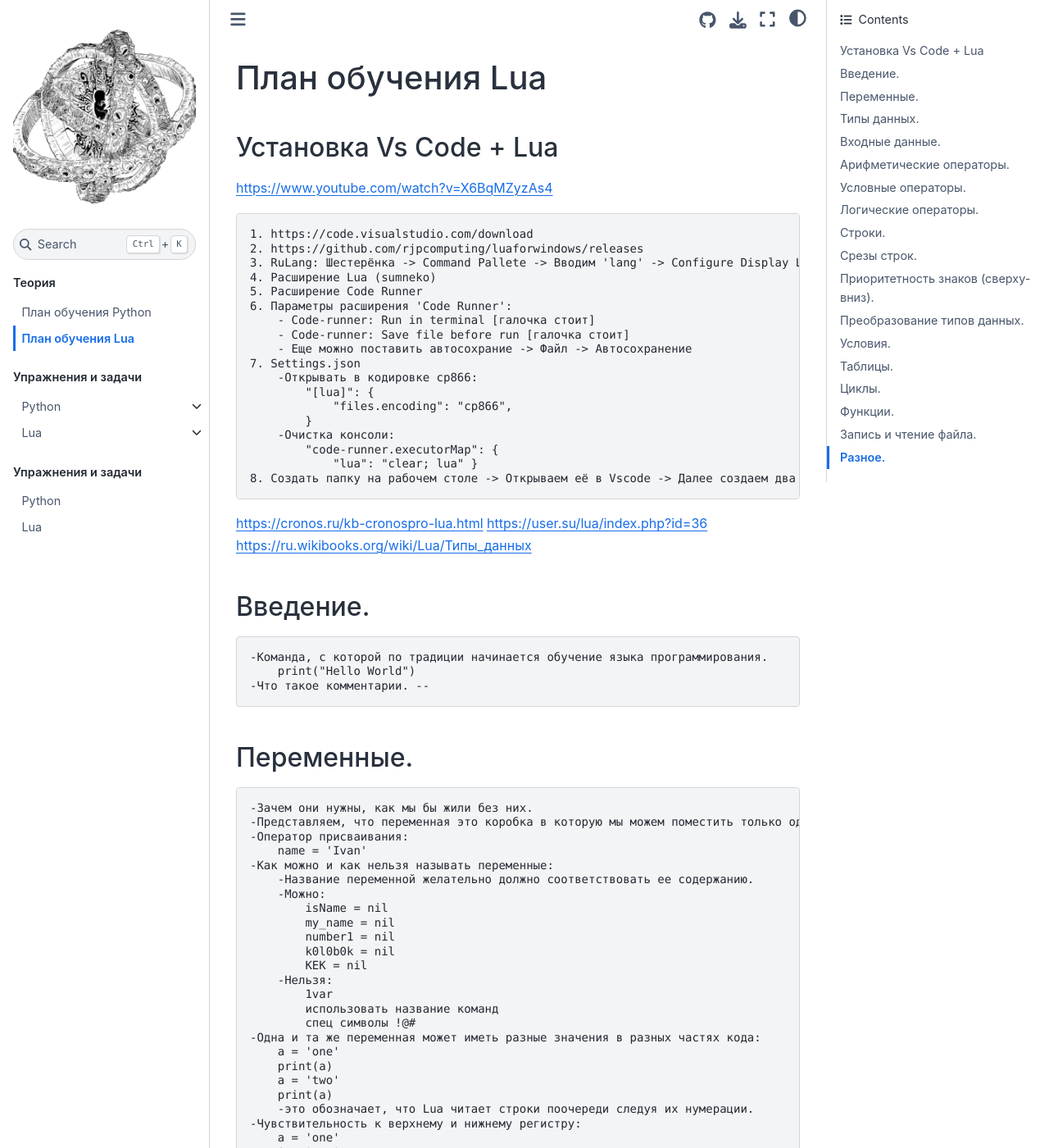
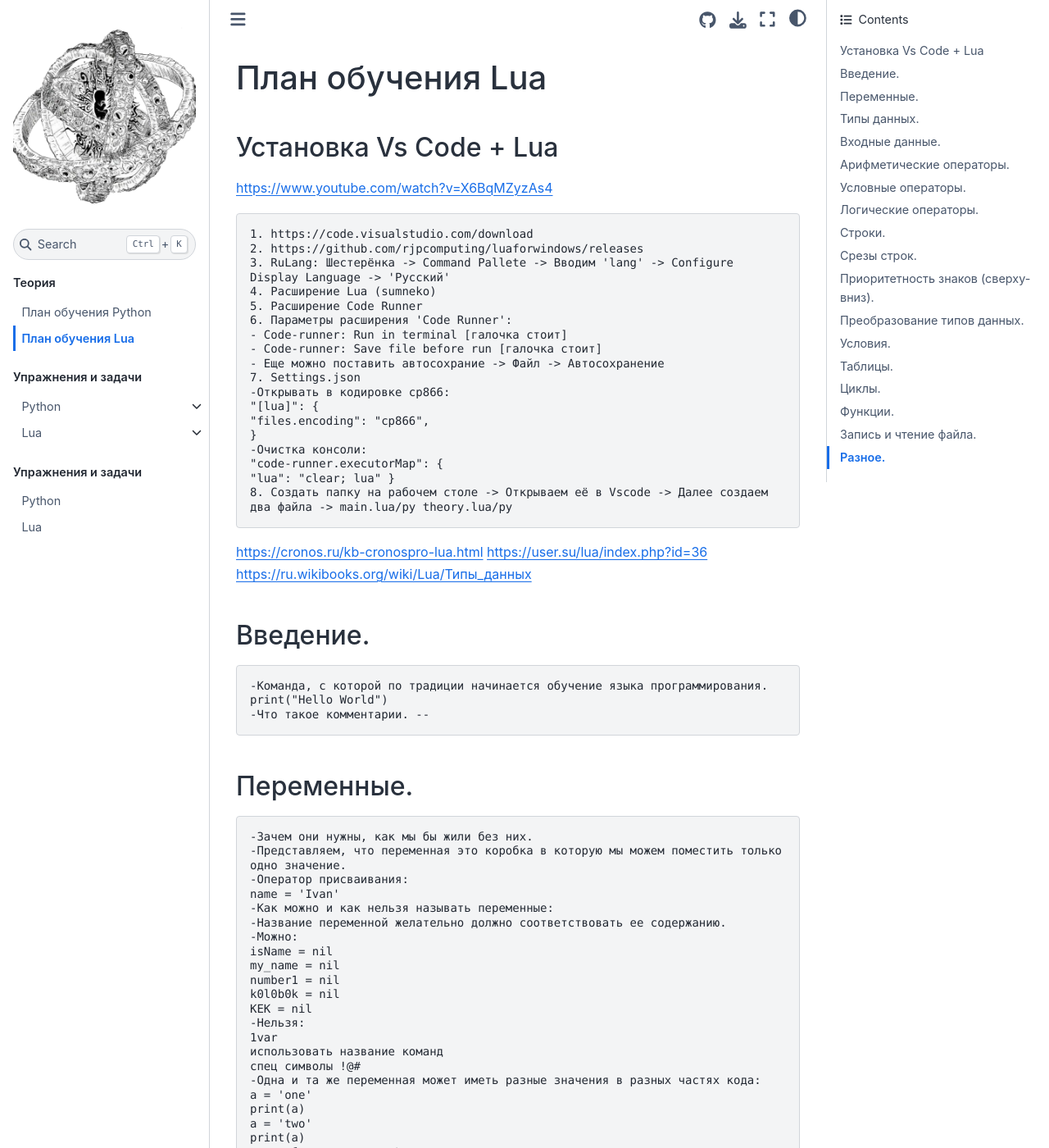
Before and after one commit to your-teach/faithpages, a Jupyter Book: the page built from book/study-plan-lua.md, in a window 1280 px wide and 1400 px high. Shown: the whole window at 82% size. Built offline with Jupyter Book 1.0.4 settings and Sphinx 7.4.7 and the Sphinx Book theme 1.1.4, drawn with Linux system fonts in a browser that asks for light colours.

Commit message:
init commit

```diff
--- a/_static/custom.css
+++ b/_static/custom.css
@@ -1,9 +1,8 @@
 blockquote {
-    /* padding: 10px 20px; */
-    /* margin: 0 0 20px; */
     font-size: 14px;
     padding: 0.5em;
-    /* white-space: pre-line; */
-    /* display: block; */
-    /* border-left: 5px solid #eee; */
 }
+pre {
+    overflow: hidden;
+    white-space: pre-line;
+}
```
